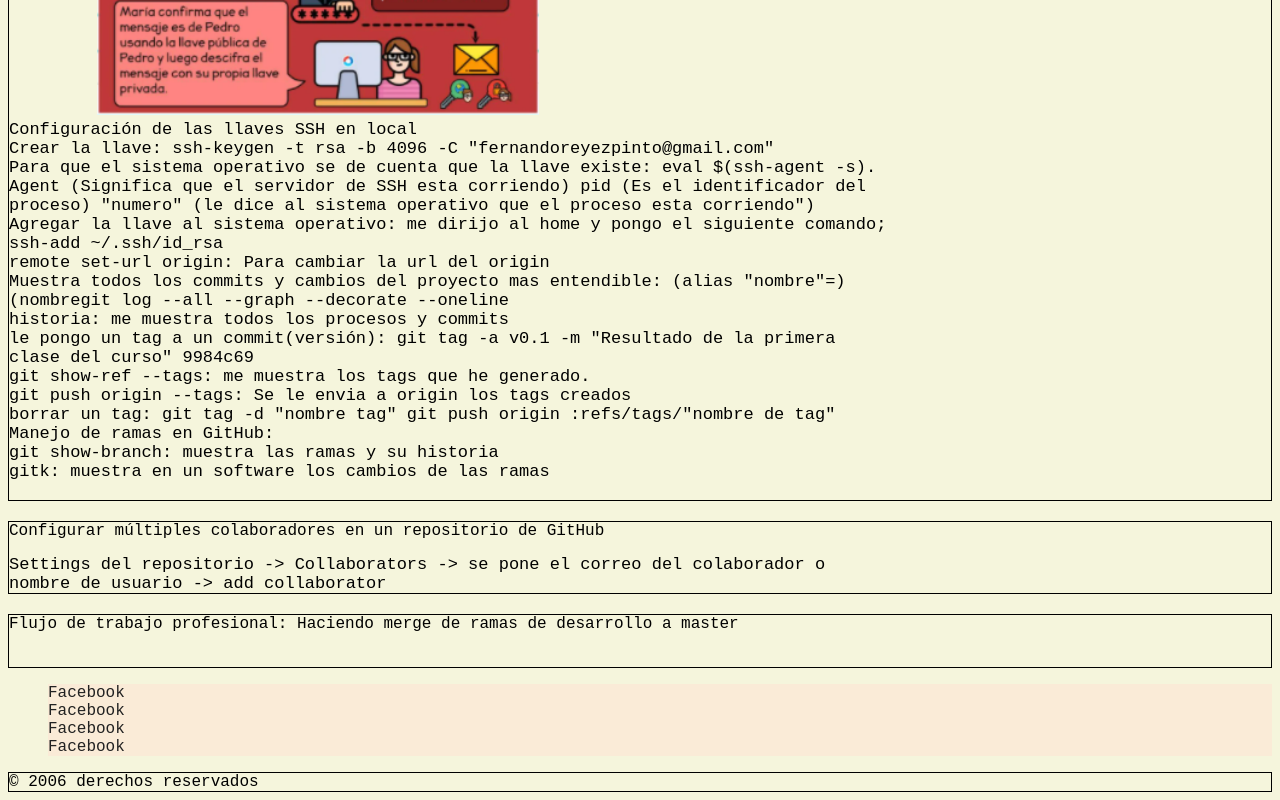
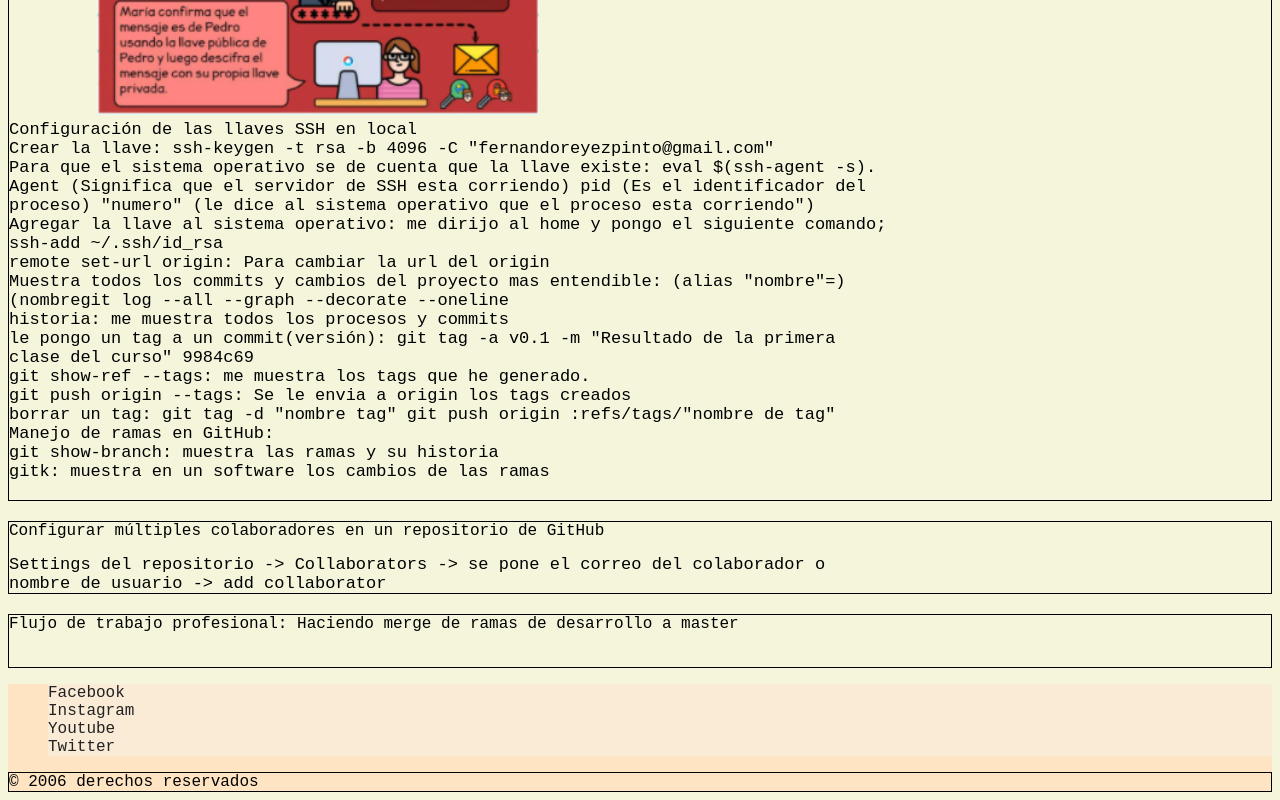
Before and after one commit to FReyesft/cursoGitGitHub, a plain HTML site: page index.html in a window 1280 px wide. Shown: the part 1547-2347 px from the top of the page. Drawn offline with Linux system fonts and the light colour scheme.

Commit message:
Correciones

```diff
--- a/index.css
+++ b/index.css
@@ -41,8 +41,6 @@ body {
     margin-left: 10%;
 }
 
-<<<<<<< HEAD
-=======
 #containerFooter {
     background-color: bisque;
 }
@@ -56,4 +54,3 @@ body {
 .derechos {
     border: #000 1px solid;
 }
->>>>>>> footer
--- a/index.html
+++ b/index.html
@@ -89,9 +89,9 @@
         <div class="footer">
             <ul class="containerRedes">
                 <li class="redes">Facebook</li>
-                <li class="redes">Facebook</li>
-                <li class="redes">Facebook</li>
-                <li class="redes">Facebook</li>
+                <li class="redes">Instagram</li>
+                <li class="redes">Youtube</li>
+                <li class="redes">Twitter</li>
             </ul>
         </div>
         <div class="derechos">&#169; 2006 derechos reservados</div>
```
